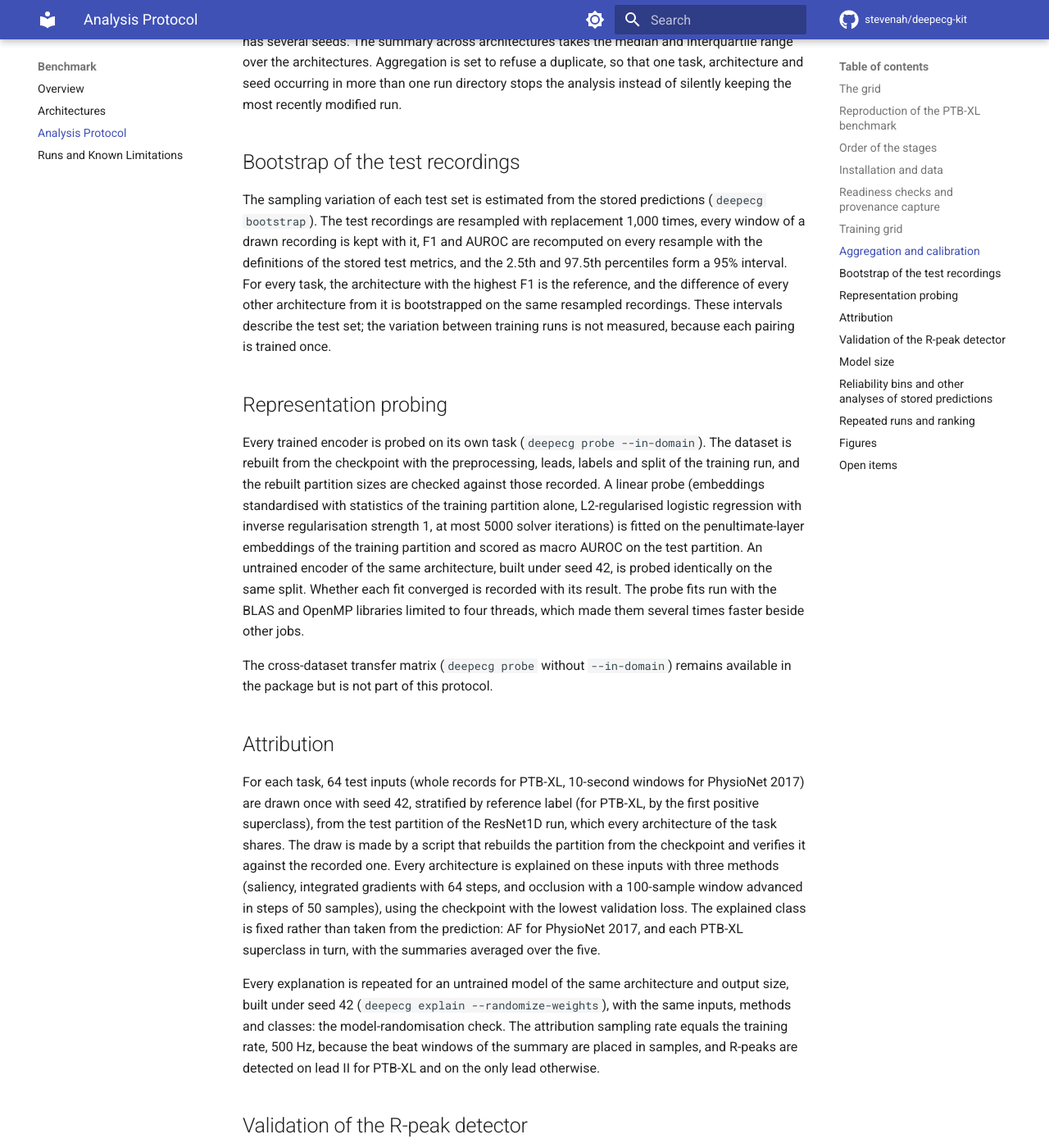
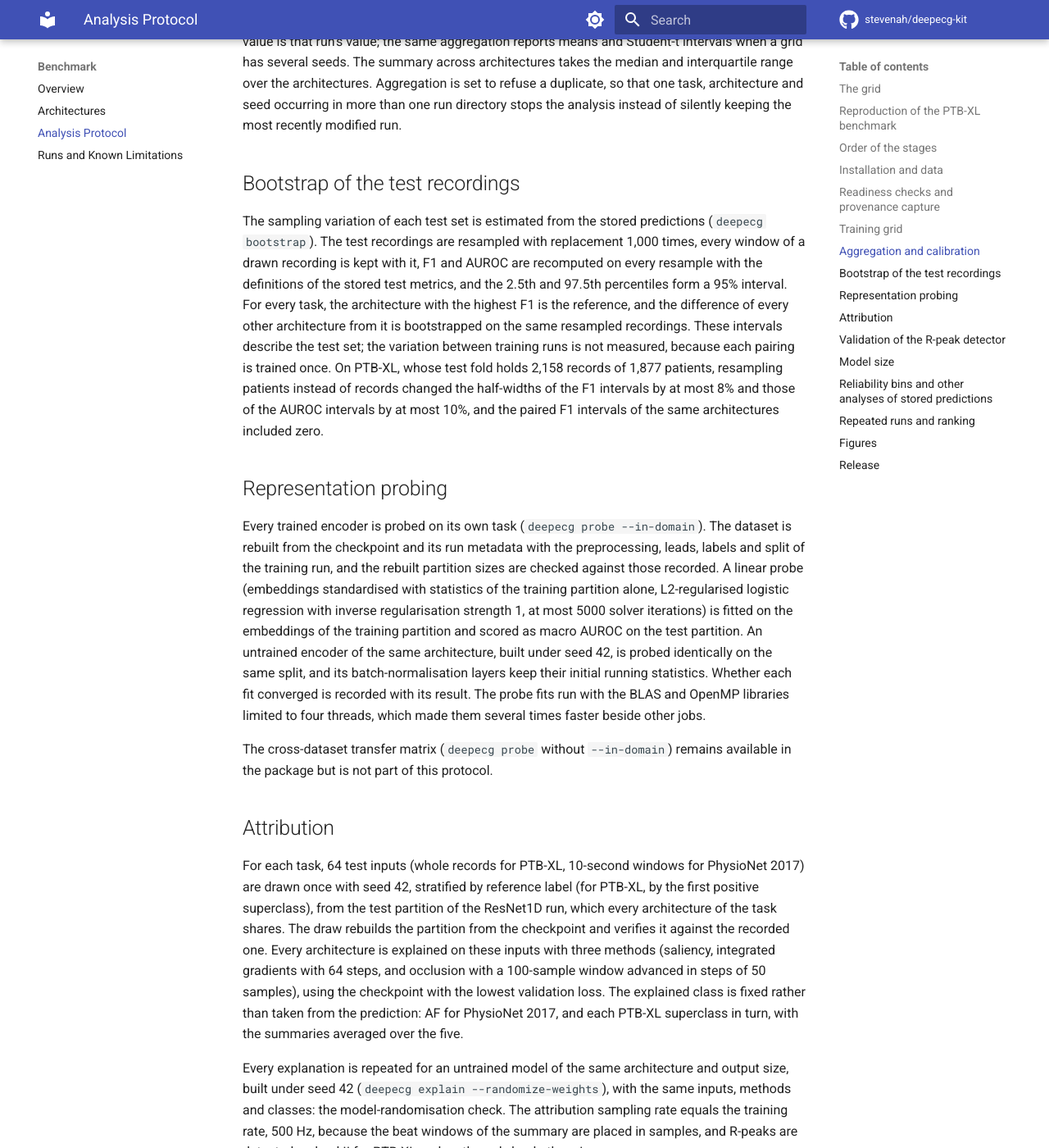
Before and after one commit to stevenah/deepecg-kit, an MkDocs documentation site: the page built from docs/benchmark/protocol.md, in a window 1280 px wide and 1400 px high, scrolled down 2820 px. Shown: the whole window at 82% size. Built offline with MkDocs 1.6.1 and Material for MkDocs 9.7.7, drawn with Linux system fonts in a browser that asks for light colours; comment, search, counter and statistics services are not loaded; some of the changed text lies outside the part shown.

Commit message:
updated protocl

```diff
--- a/docs/benchmark/protocol.md
+++ b/docs/benchmark/protocol.md
@@ -10,8 +10,8 @@
 ## The grid
 
 The grid trains every architecture of the benchmark set on two tasks, PTB-XL and PhysioNet 2017,
-each pairing once with seed 42, under one shared configuration; with the current 24 architectures
-that is 48 runs. Every run uses the same optimiser, learning rate, batch size, epoch cap,
+each pairing once with seed 42, under one shared configuration; with the current 27 architectures
+that is 54 runs. Every run uses the same optimiser, learning rate, batch size, epoch cap,
 early-stopping patience and input sampling rate (500 Hz). Only the labelling mode follows the task:
 multi-label for PTB-XL and multi-class for PhysioNet 2017. PTB-XL is split along its recommended
 folds and labelled with the rule of the PTB-XL benchmark; PhysioNet 2017 is split by recording with
@@ -32,8 +32,9 @@
 and standard deviation fitted on folds 1 to 8, random 2.5 s training crops, a one-cycle AdamW
 schedule over 50 epochs with the final epoch kept, and the maximum over 2.5 s windows at test time.
 Their macro AUROC on fold 10 is set beside the published values. These runs are kept in their own
-directory and enter no other analysis. One difference remains: the package reads PTB-XL 1.0.3, which
-holds 38 records fewer than the version 1.0.1 the benchmark used.
+directory and enter no other analysis. Three differences remain: the package reads PTB-XL 1.0.3, which
+holds 38 records fewer than the version 1.0.1 the benchmark used; the classification heads are those of
+the package's implementations; and the last incomplete training batch is kept rather than dropped.
 
 ## Order of the stages
 
@@ -111,18 +111,21 @@
 For every task, the architecture with the highest F1 is the reference, and the difference of every
 other architecture from it is bootstrapped on the same resampled recordings. These intervals
 describe the test set; the variation between training runs is not measured, because each pairing
-is trained once.
+is trained once. On PTB-XL, whose test fold holds 2,158 records of 1,877 patients, resampling
+patients instead of records changed the half-widths of the F1 intervals by at most 8% and those of
+the AUROC intervals by at most 10%, and the paired F1 intervals of the same architectures included
+zero.
 
 ## Representation probing
 
 Every trained encoder is probed on its own task (`deepecg probe --in-domain`). The dataset is
-rebuilt from the checkpoint with the preprocessing, leads, labels and split of the training run,
+rebuilt from the checkpoint and its run metadata with the preprocessing, leads, labels and split of the training run,
 and the rebuilt partition sizes are checked against those recorded. A linear probe (embeddings
 standardised with statistics of the training partition alone, L2-regularised logistic regression
 with inverse regularisation strength 1, at most 5000 solver iterations) is fitted on the
-penultimate-layer embeddings of the training partition and scored as macro AUROC on the test
-partition. An untrained encoder of the same architecture, built under seed 42, is probed
-identically on the same split. Whether each fit converged is recorded with its result. The probe
+embeddings of the training partition and scored as macro AUROC on the test partition. An untrained
+encoder of the same architecture, built under seed 42, is probed identically on the same split, and
+its batch-normalisation layers keep their initial running statistics. Whether each fit converged is recorded with its result. The probe
 fits run with the BLAS and OpenMP libraries limited to four threads, which made them several times
 faster beside other jobs.
 
@@ -134,8 +137,8 @@
 For each task, 64 test inputs (whole records for PTB-XL, 10-second windows for PhysioNet 2017) are
 drawn once with seed 42, stratified by reference label (for PTB-XL, by the first positive
 superclass), from the test partition of the ResNet1D run, which every architecture of the task
-shares. The draw is made by a script that rebuilds the partition from the checkpoint and verifies
-it against the recorded one. Every architecture is explained on these inputs with three methods
+shares. The draw rebuilds the partition from the checkpoint and verifies it against the recorded
+one. Every architecture is explained on these inputs with three methods
 (saliency, integrated gradients with 64 steps, and occlusion with a 100-sample window advanced in
 steps of 50 samples), using the checkpoint with the lowest validation loss. The explained class is
 fixed rather than taken from the prediction: AF for PhysioNet 2017, and each PTB-XL superclass in
@@ -188,13 +191,8 @@
 
 Each figure is drawn by its own plotting code and reads only the outputs named above. No plotting
 code writes into a working copy of the repository, and none reuses the framework's own table
-output, whose captions and sort order follow the framework and not the article. The plotting code
-is part of the replication package deposited with the results.
+output, whose captions and sort order follow the framework and not the article.
 
-## Open items
+## Release
 
-These are recorded when the grid is released and are not yet filled in:
-
-- the release tag of the software and the commit from which the grid was run;
-- the archive location of the downloaded datasets or of their checksums;
-- the commit that produced each figure.
+This protocol describes DeepECG-Kit version 1.0.0, tagged `v1.0.0` in the public repository.
```
Also changed, not shown: other parts of docs/benchmark/protocol.md (+1 -2 lines).
